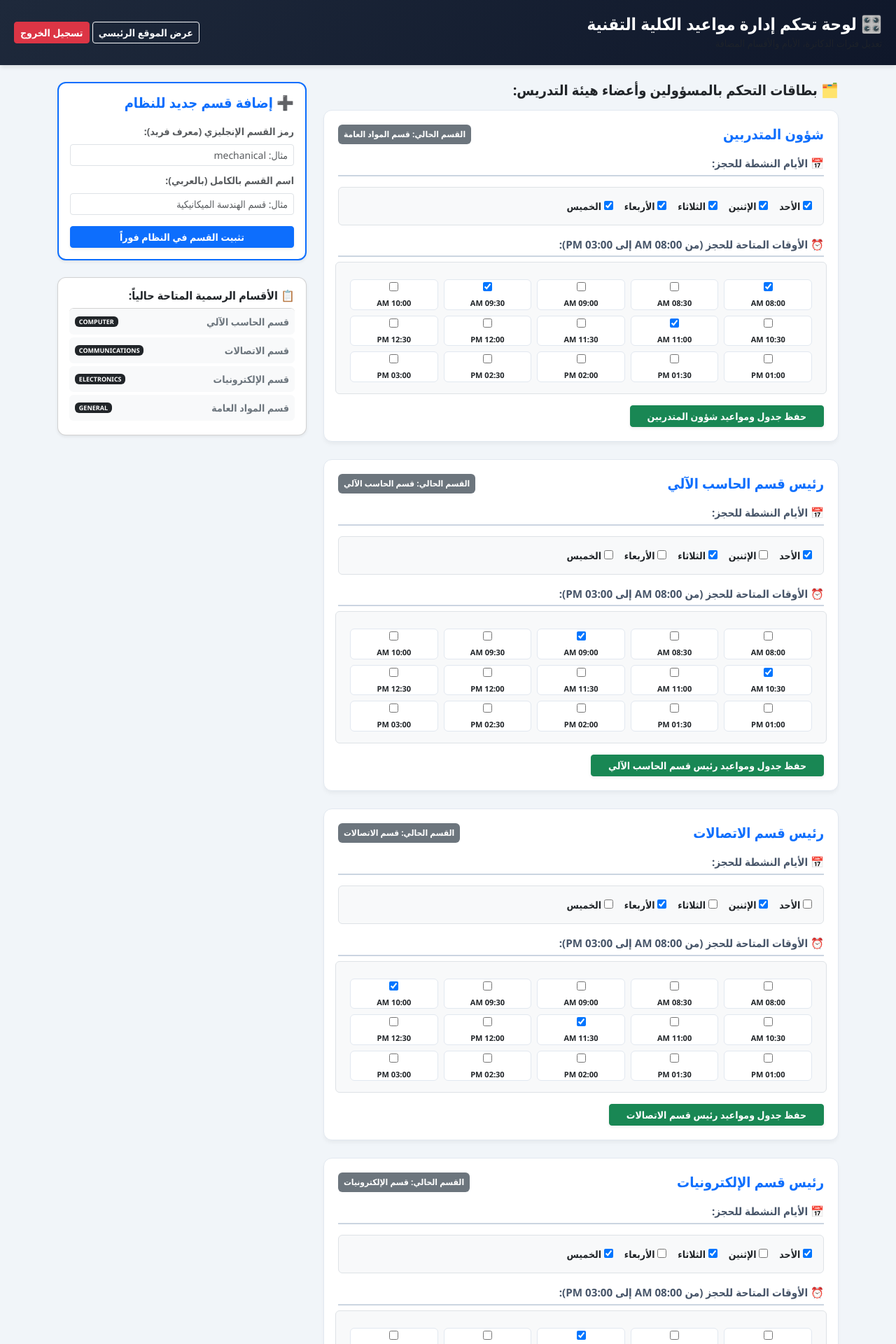
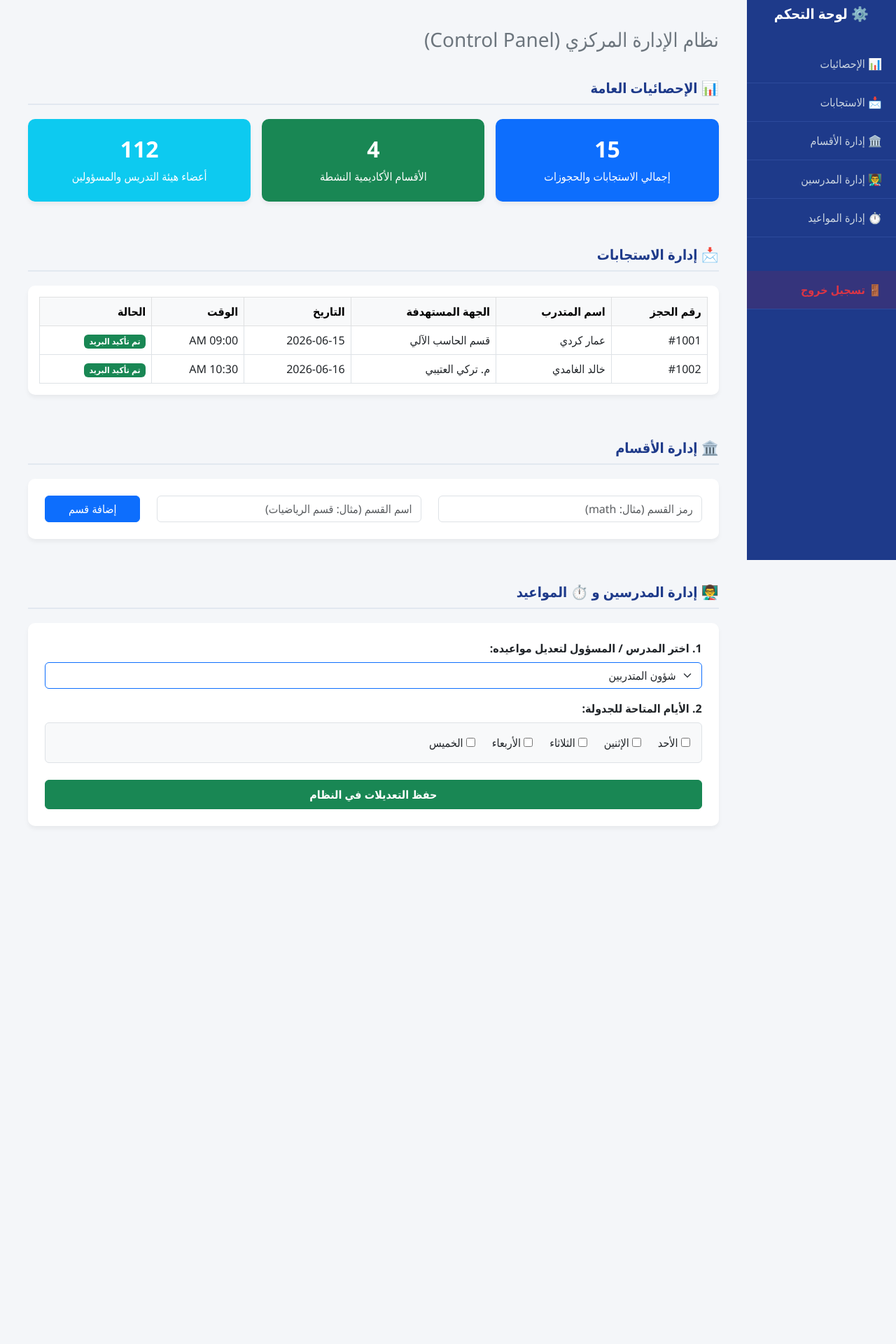
Before and after one commit to AMX-24/booking-system, a Flask app: page /admin/dashboard in a window 1280 px wide. Shown: the top 1920 px of the page at 70% size. After the commit the page ends 1156 px from the top, so only its background shows below. Run offline with Flask 3, Linux system fonts and the light colour scheme; the visitor is signed in with stand-in values (Sample User, id 1).

Commit message:
Update dashboard.html

```diff
--- a/templates/dashboard.html
+++ b/templates/dashboard.html
@@ -2,111 +2,117 @@
 <html lang="ar" dir="rtl">
 <head>
     <meta charset="UTF-8">
-    <title>لوحة التحكم - إدارة المواعيد والأقسام</title>
+    <title>لوحة التحكم - Control Panel</title>
     <link href="https://cdn.jsdelivr.net/npm/bootstrap@5.3.0/dist/css/bootstrap.min.css" rel="stylesheet">
     <style>
-        body { background-color: #f1f5f9; font-family: 'Segoe UI', Tahoma, Geneva, Verdana, sans-serif; }
-        .admin-header { background: linear-gradient(135deg, #1e293b, #0f172a); color: white; padding: 20px; box-shadow: 0 4px 6px -1px rgba(0,0,0,0.1); }
-        .employee-card { background: white; border-radius: 12px; border: 1px solid #e2e8f0; padding: 20px; margin-bottom: 25px; box-shadow: 0 4px 6px -1px rgba(0, 0, 0, 0.05); transition: transform 0.2s; }
-        .employee-card:hover { transform: translateY(-2px); }
-        .section-title { border-bottom: 2px solid #cbd5e1; padding-bottom: 5px; font-weight: bold; margin-bottom: 15px; font-size: 0.95rem; color: #475569; }
-        .slot-checkbox-label { cursor: pointer; display: block; p: 6px; border: 1px solid #e2e8f0; border-radius: 6px; background-color: #fff; transition: all 0.2s; }
-        .slot-checkbox-label:hover { background-color: #f8fafc; border-color: #cbd5e1; }
+        body { background-color: #f4f6f9; font-family: 'Segoe UI', Tahoma, Geneva, Verdana, sans-serif; overflow-x: hidden; }
+        .sidebar { background-color: #1e3a8a; color: white; min-height: 100vh; padding-top: 20px; position: fixed; right: 0; width: 16.66667%; }
+        .sidebar a { color: #cbd5e1; text-decoration: none; padding: 15px 20px; display: block; border-bottom: 1px solid #2d4a9c; transition: 0.3s; }
+        .sidebar a:hover { background-color: #2d4a9c; color: white; padding-right: 25px; }
+        .main-content { margin-right: 16.66667%; padding: 40px; }
+        .stat-card { border-radius: 10px; border: none; box-shadow: 0 4px 6px rgba(0,0,0,0.05); }
+        .section-header { border-bottom: 2px solid #e2e8f0; padding-bottom: 10px; margin-bottom: 20px; color: #1e3a8a; font-weight: bold; }
     </style>
 </head>
 <body>
 
-<div class="admin-header d-flex justify-content-between align-items-center">
-    <div>
-        <h4 class="m-0 fw-bold">🎛️ لوحة تحكم إدارة مواعيد الكلية التقنية</h4>
-        <small class="text-muted text-light-50">تعديل فترات الدكاترة، الأيام والأقسام المضافة</small>
-    </div>
-    <div>
-        <a href="{{ url_for('home') }}" class="btn btn-sm btn-outline-light me-2 fw-bold">عرض الموقع الرئيسي</a>
-        <a href="{{ url_for('logout') }}" class="btn btn-sm btn-danger fw-bold">تسجيل الخروج</a>
-    </div>
-</div>
+<div class="container-fluid p-0">
+    <div class="row m-0">
+        <!-- القائمة الجانبية (الأقسام المطلوبة من الدكتور) -->
+        <div class="col-md-2 sidebar p-0">
+            <h5 class="text-center mb-4 fw-bold text-white py-2">⚙️ لوحة التحكم</h5>
+            <a href="#stats">📊 الإحصائيات</a>
+            <a href="#responses">📩 الاستجابات</a>
+            <a href="#departments">🏛️ إدارة الأقسام</a>
+            <a href="#teachers">👨‍🏫 إدارة المدرسين</a>
+            <a href="#appointments">⏱️ إدارة المواعيد</a>
+            <a href="/logout" class="text-danger mt-5 fw-bold" style="background-color: rgba(255,0,0,0.1);">🚪 تسجيل خروج</a>
+        </div>
 
-<div class="container my-4">
+        <!-- المحتوى الرئيسي -->
+        <div class="col-md-10 main-content">
+            <h3 class="mb-4 text-secondary">نظام الإدارة المركزي (Control Panel)</h3>
 
-    {% with messages = get_flashed_messages(with_categories=true) %}
-        {% if messages %}
-            {% for category, message in messages %}
-                <div class="alert alert-{{ category }} text-center small fw-bold shadow-sm">{{ message }}</div>
-            {% endfor %}
-        {% endif %}
-    {% endwith %}
+            <!-- قسم 1: الإحصائيات -->
+            <div id="stats" class="mb-5 pt-3">
+                <h5 class="section-header">📊 الإحصائيات العامة</h5>
+                <div class="row g-3">
+                    <div class="col-md-4">
+                        <div class="card stat-card bg-primary text-white p-4 text-center">
+                            <h2 class="fw-bold">{{ stats.total_bookings }}</h2>
+                            <p class="mb-0">إجمالي الاستجابات والحجوزات</p>
+                        </div>
+                    </div>
+                    <div class="col-md-4">
+                        <div class="card stat-card bg-success text-white p-4 text-center">
+                            <h2 class="fw-bold">{{ stats.total_departments }}</h2>
+                            <p class="mb-0">الأقسام الأكاديمية النشطة</p>
+                        </div>
+                    </div>
+                    <div class="col-md-4">
+                        <div class="card stat-card bg-info text-white p-4 text-center">
+                            <h2 class="fw-bold">{{ stats.total_staff }}</h2>
+                            <p class="mb-0">أعضاء هيئة التدريس والمسؤولين</p>
+                        </div>
+                    </div>
+                </div>
+            </div>
 
-    <div class="row">
-        <div class="col-lg-8">
-            <h5 class="fw-bold text-dark mb-3">🗂️ بطاقات التحكم بالمسؤولين وأعضاء هيئة التدريس:</h5>
+            <!-- قسم 2: إدارة الاستجابات -->
+            <div id="responses" class="mb-5 pt-3">
+                <h5 class="section-header">📩 إدارة الاستجابات</h5>
+                <div class="card stat-card p-3">
+                    <table class="table table-hover table-bordered mb-0">
+                        <thead class="table-light">
+                            <tr><th>رقم الحجز</th><th>اسم المتدرب</th><th>الجهة المستهدفة</th><th>التاريخ</th><th>الوقت</th><th>الحالة</th></tr>
+                        </thead>
+                        <tbody>
+                            <!-- بيانات تجريبية لمحاكاة الاستجابات للدكتور -->
+                            <tr><td>#1001</td><td>عمار كردي</td><td>قسم الحاسب الآلي</td><td>2026-06-15</td><td>09:00 AM</td><td><span class="badge bg-success">تم تأكيد البريد</span></td></tr>
+                            <tr><td>#1002</td><td>خالد الغامدي</td><td>م. تركي العتيبي</td><td>2026-06-16</td><td>10:30 AM</td><td><span class="badge bg-success">تم تأكيد البريد</span></td></tr>
+                        </tbody>
+                    </table>
+                </div>
+            </div>
 
-            {% for name, info in schedule_db.items() %}
-            <div class="employee-card">
-                <form action="{{ url_for('update_schedule') }}" method="POST">
-                    <input type="hidden" name="target_name" value="{{ name }}">
-
-                    <div class="d-flex justify-content-between align-items-center mb-3">
-                        <h5 class="text-primary fw-bold m-0">{{ name }}</h5>
-                        <span class="badge bg-secondary p-2 small">القسم الحالي: {{ departments.get(info.dept, 'عام / شؤون') }}</span>
-                    </div>
-
-                    <div class="section-title">📅 الأيام النشطة للحجز:</div>
-                    <div class="d-flex flex-wrap gap-3 mb-3 bg-light p-3 rounded border">
-                        <label class="small fw-bold"><input type="checkbox" name="days" value="sun" {% if 'sun' in info.days %}checked{% endif %}> الأحد</label>
-                        <label class="small fw-bold"><input type="checkbox" name="days" value="mon" {% if 'mon' in info.days %}checked{% endif %}> الإثنين</label>
-                        <label class="small fw-bold"><input type="checkbox" name="days" value="tue" {% if 'tue' in info.days %}checked{% endif %}> الثلاثاء</label>
-                        <label class="small fw-bold"><input type="checkbox" name="days" value="wed" {% if 'wed' in info.days %}checked{% endif %}> الأربعاء</label>
-                        <label class="small fw-bold"><input type="checkbox" name="days" value="thu" {% if 'thu' in info.days %}checked{% endif %}> الخميس</label>
-                    </div>
-
-                    <div class="section-title">⏰ الأوقات المتاحة للحجز (من 08:00 AM إلى 03:00 PM):</div>
-                    <div class="row row-cols-2 row-cols-sm-3 row-cols-md-5 g-2 bg-light p-3 rounded border mb-3 text-center">
-                        {% for slot in available_slots %}
-                        <div class="col">
-                            <label class="slot-checkbox-label small">
-                                <input type="checkbox" name="slots" value="{{ slot }}" {% if slot in info.slots %}checked{% endif %}>
-                                <span class="d-block text-dark mt-1 fw-semibold" style="font-size: 11px;">{{ slot }}</span>
-                            </label>
-                        </div>
-                        {% endfor %}
-                    </div>
-
-                    <div class="text-end">
-                        <button type="submit" class="btn btn-sm btn-success px-4 fw-bold shadow-sm">حفظ جدول ومواعيد {{ name }}</button>
+            <!-- قسم 3: إدارة الأقسام -->
+            <div id="departments" class="mb-5 pt-3">
+                <h5 class="section-header">🏛️ إدارة الأقسام</h5>
+                <form action="/admin/add_department" method="POST" class="card stat-card p-4">
+                    <div class="row">
+                        <div class="col-md-5"><input type="text" name="dept_id" class="form-control" placeholder="رمز القسم (مثال: math)" required></div>
+                        <div class="col-md-5"><input type="text" name="dept_name" class="form-control" placeholder="اسم القسم (مثال: قسم الرياضيات)" required></div>
+                        <div class="col-md-2"><button type="submit" class="btn btn-primary w-100">إضافة قسم</button></div>
                     </div>
                 </form>
             </div>
-            {% endfor %}
-        </div>
 
-        <div class="col-lg-4">
-            <div class="card p-3 border-primary mb-4 shadow-sm" style="border-width: 2px; border-radius: 12px;">
-                <h5 class="text-primary fw-bold mb-3">➕ إضافة قسم جديد للنظام</h5>
-                <form action="{{ url_for('add_department') }}" method="POST">
-                    <div class="mb-2">
-                        <label class="form-label small fw-bold text-muted">رمز القسم الإنجليزي (معرف فريد):</label>
-                        <input type="text" name="dept_id" class="form-control form-control-sm" placeholder="مثال: mechanical" required>
+            <!-- قسم 4 و 5: إدارة المدرسين والمواعيد -->
+            <div id="teachers" class="mb-5 pt-3" style="min-height: 50vh;">
+                <h5 class="section-header" id="appointments">👨‍🏫 إدارة المدرسين و ⏱️ المواعيد</h5>
+                <form action="/admin/update_schedule" method="POST" class="card stat-card p-4">
+                    <div class="mb-3">
+                        <label class="form-label fw-bold">1. اختر المدرس / المسؤول لتعديل مواعيده:</label>
+                        <select name="target_name" class="form-select border-primary" required>
+                            {% for name in schedule_db.keys() %}
+                                <option value="{{ name }}">{{ name }}</option>
+                            {% endfor %}
+                        </select>
                     </div>
-                    <div class="mb-3">
-                        <label class="form-label small fw-bold text-muted">اسم القسم بالكامل (بالعربي):</label>
-                        <input type="text" name="dept_name" class="form-control form-control-sm" placeholder="مثال: قسم الهندسة الميكانيكية" required>
+                    <div class="mb-4">
+                        <label class="form-label fw-bold">2. الأيام المتاحة للجدولة:</label>
+                        <div class="d-flex gap-4 flex-wrap bg-light p-3 rounded border">
+                            <label><input type="checkbox" name="days" value="sun"> الأحد</label>
+                            <label><input type="checkbox" name="days" value="mon"> الإثنين</label>
+                            <label><input type="checkbox" name="days" value="tue"> الثلاثاء</label>
+                            <label><input type="checkbox" name="days" value="wed"> الأربعاء</label>
+                            <label><input type="checkbox" name="days" value="thu"> الخميس</label>
+                        </div>
                     </div>
-                    <button type="submit" class="btn btn-sm btn-primary w-100 fw-bold shadow-sm">تثبيت القسم في النظام فوراً</button>
+                    <button type="submit" class="btn btn-success px-5 py-2 fw-bold">حفظ التعديلات في النظام</button>
                 </form>
             </div>
 
-            <div class="card p-3 shadow-sm bg-white" style="border-radius: 12px;">
-                <h6 class="fw-bold mb-2 text-dark">📋 الأقسام الرسمية المتاحة حالياً:</h6>
-                <div class="list-group">
-                    {% for key, name in departments.items() %}
-                        <div class="list-group-item p-2 d-flex justify-content-between align-items-center small bg-light mb-1 rounded border-0">
-                            <span class="fw-bold text-secondary">{{ name }}</span>
-                            <span class="badge bg-dark text-uppercase" style="font-size: 9px;">{{ key }}</span>
-                        </div>
-                    {% endfor %}
-                </div>
-            </div>
         </div>
     </div>
 </div>
```
